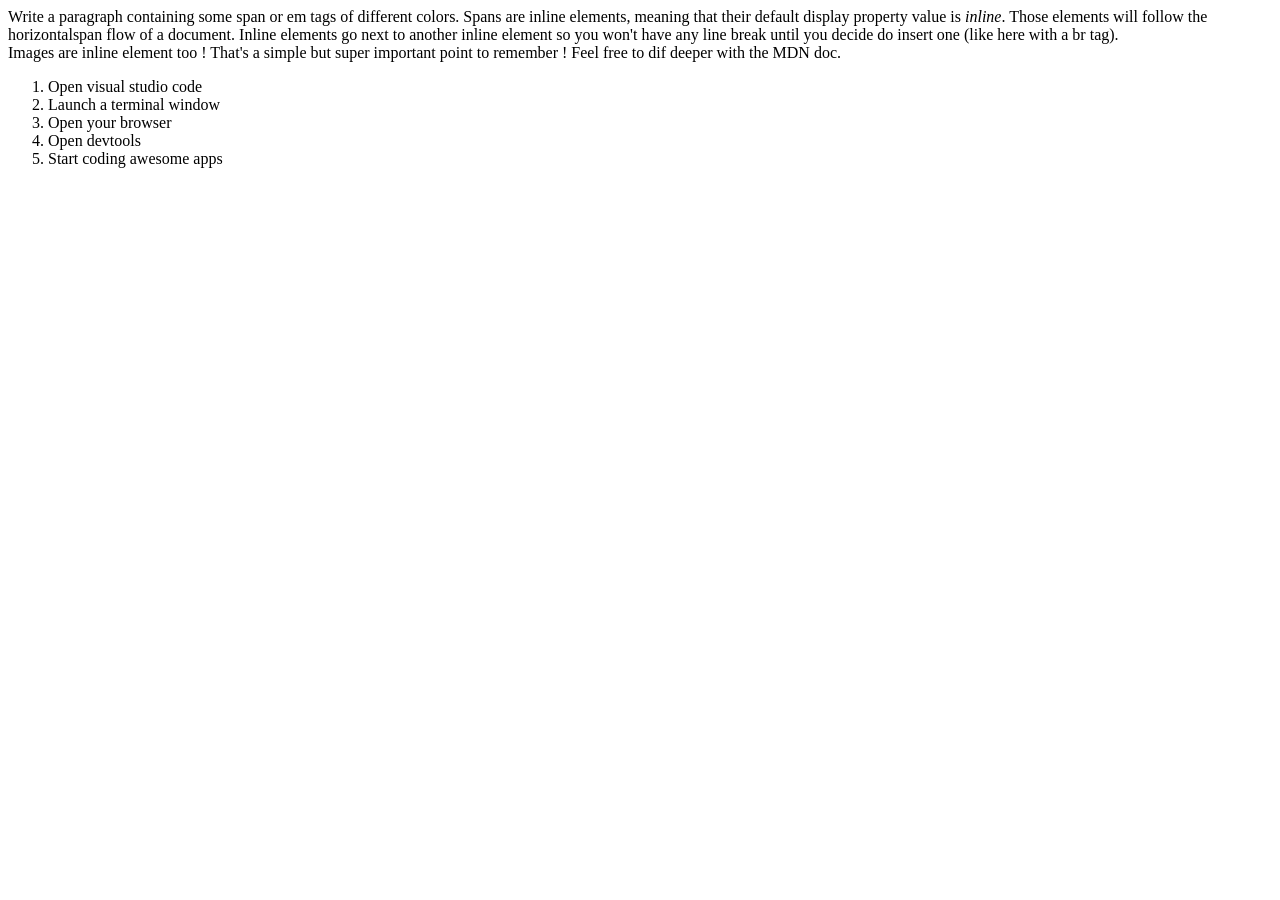
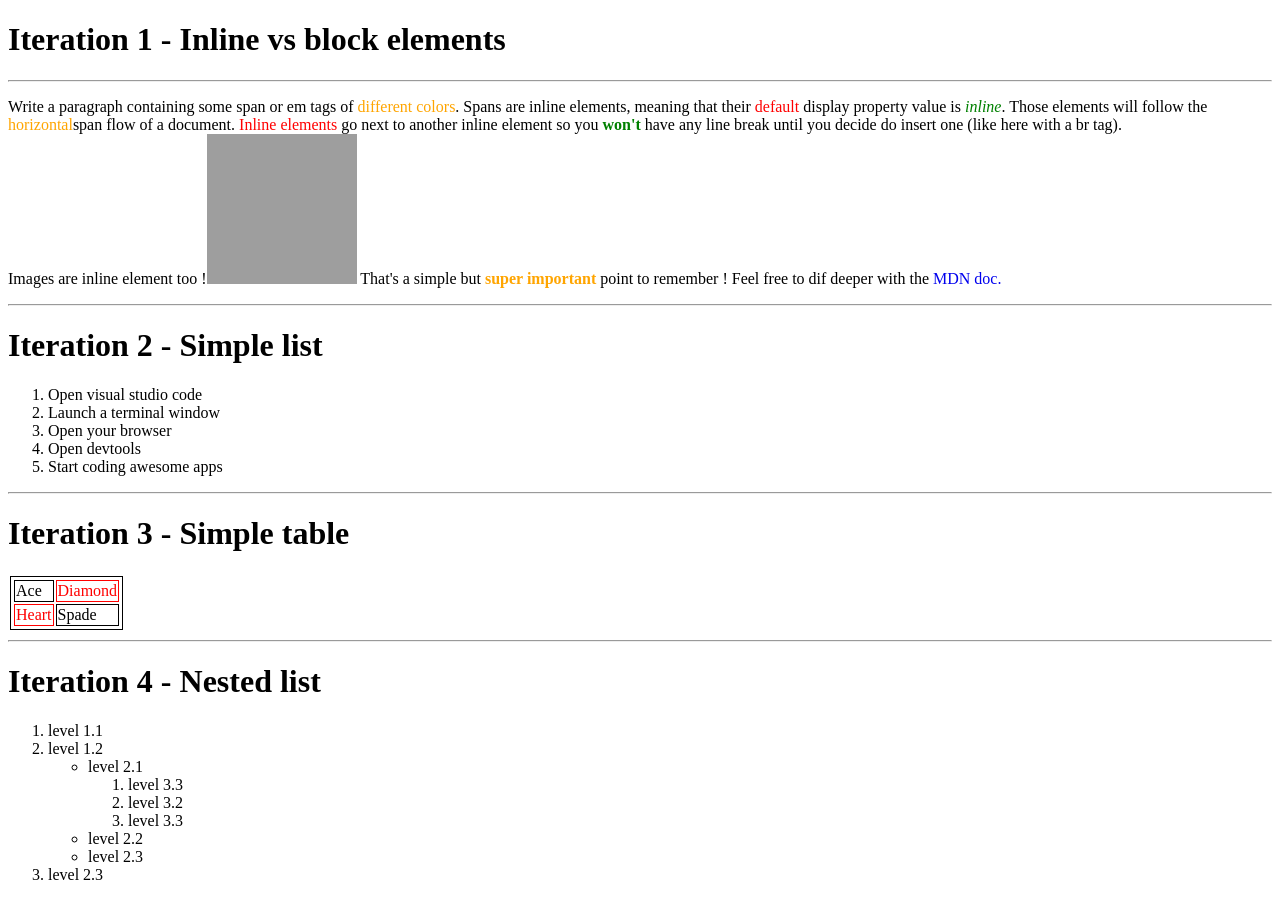
Before and after one commit to ChunLam1/Day1, a plain HTML site: page index.html in a window 1280 px wide. Before the commit the page ends 800 px from the top, so only its background shows below. Drawn offline with Linux system fonts and the light colour scheme; grey boxes are pictures that could not be loaded.

Commit message:
Final work

```diff
--- a/css/styles.css
+++ b/css/styles.css
@@ -1,3 +1,26 @@
-.color {
-color:yellow
+.colorOrange {
+    color:orange;
 }
+.colorRed {
+    color: red;
+}
+.colorGreen {
+    color:green;
+}
+a {
+    text-decoration: none;
+}
+.piggy {
+    width: 150px;
+    height: 150px    ;
+}
+td {
+    border: 1px solid black;
+}
+#contenersColor .red {
+    border: 1px solid red;
+    color:red
+}
+ul {
+    list-style:circle ;
+}
--- a/index.html
+++ b/index.html
@@ -1,10 +1,22 @@
-<p>Write a paragraph containing some span or em tags of <span class = "color">different colors</span>. Spans are inline elements, meaning that their
-default display property value is <i>inline</i>. Those elements will follow the <span class = "color">horizontal</span>span flow of a document. Inline elements
-go next to another inline element so you won't have any line break until you decide do insert one (like here with a br
-tag).<br>Images are inline element too !<img class= "" src =""> That's a simple but super
-important point to remember ! Feel free to dif deeper with the MDN doc.
+<!DOCTYPE html>
+<html lang="en">
+<head>
+    <meta charset="UTF-8">
+    <meta http-equiv="X-UA-Compatible" content="IE=edge">
+    <meta name="viewport" content="width=device-width, initial-scale=1.0">
+    <title>Document</title>
+    <link rel="stylesheet" href="./css/styles.css">
+</head>
+<body>
+<h1>Iteration 1 - Inline vs block elements</h1><hr>
+<p>Write a paragraph containing some span or em tags of <span class = "colorOrange">different colors</span>. Spans are inline elements, meaning that their
+<span class="colorRed">default</span> display property value is <span class="colorGreen"><i>inline</i></span>. Those elements will follow the <span class = "colorOrange">horizontal</span>span flow of a document. <span class="colorRed">Inline elements</span>
+go next to another inline element so you <span class="colorGreen"><strong>won't</strong></span> have any line break until you decide do insert one (like here with a br
+tag).<br>Images are inline element too !<img class= "piggy" src ="https://m.media-amazon.com/images/I/512JemNhvSL._AC_SL1000_.jpg" alt="pig"> That's a simple but <span class = "colorOrange"><strong>super important</strong></span>
+ point to remember ! Feel free to dif deeper with the <a href="https://developer.mozilla.org/en-US/docs/Web/HTML/Inline_elements">MDN doc.</a>
 </p>
-
+<hr>
+<h1>Iteration 2 - Simple list</h1>
 <ol>
     <li>Open visual studio code</li>
     <li>Launch a terminal window</li>
@@ -12,3 +24,40 @@ important point to remember ! Feel free to dif deeper with the MDN doc.
     <li>Open devtools</li>
     <li>Start coding awesome apps</li>
 </ol>
+<hr>
+<h1>Iteration 3 - Simple table</h1>
+<table>
+    <tr>
+        <td>
+    <table id="contenersColor">
+        <tr>
+            <td>Ace</td>
+            <td class="red">Diamond</td>
+        </tr>
+        <tr>
+            <td class="red">Heart</td>
+            <td>Spade</td>
+        </tr>
+    </table>
+        </td>
+    </tr>
+</table>
+<hr>
+<h1>Iteration 4 - Nested list</h1>
+<ol>
+    <li>level 1.1</li>
+    <li>level 1.2</li>
+        <ul>
+            <li>level 2.1</li>
+                <ol>
+                    <li>level 3.3</li>
+                    <li>level 3.2</li>
+                    <li>level 3.3</li>
+                </ol>
+            <li>level 2.2</li>
+            <li>level 2.3</li>
+        </ul>
+    <li>level 2.3</li>
+</ol>
+</body>
+</html>
```
